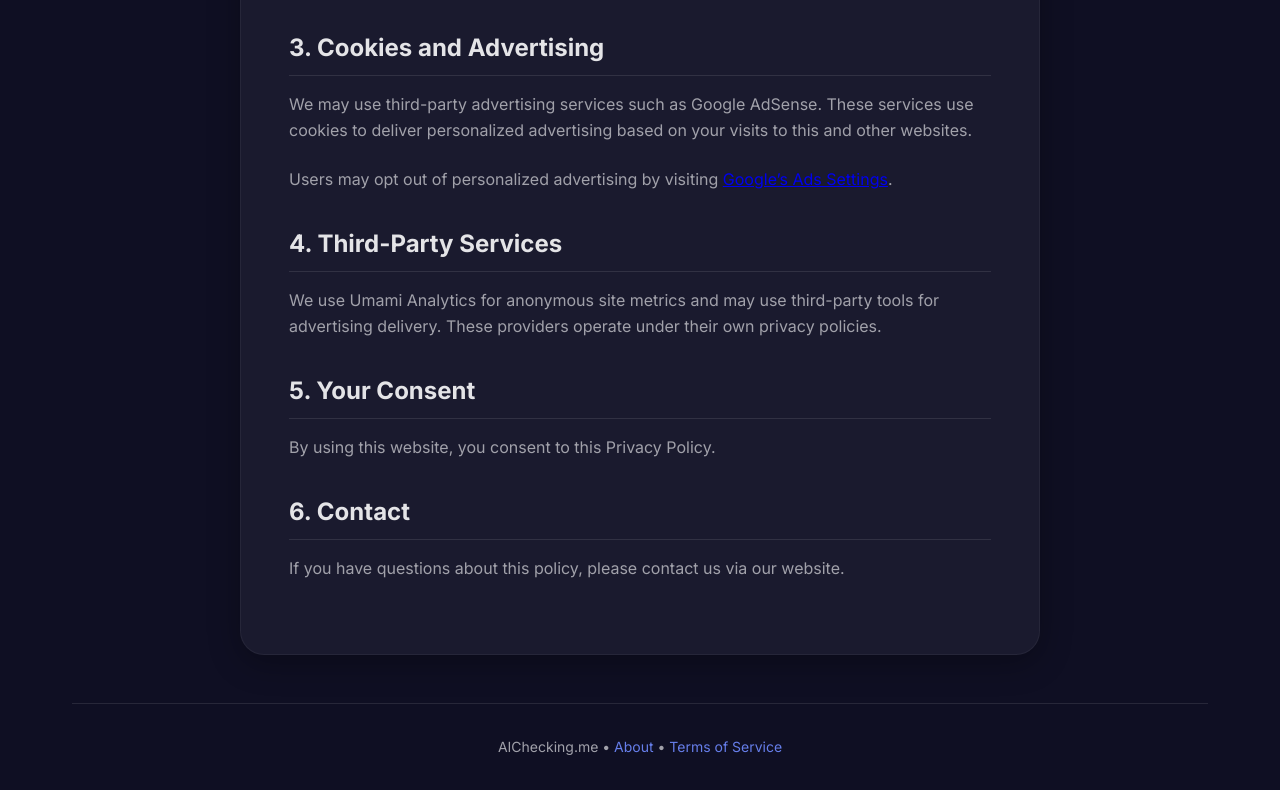
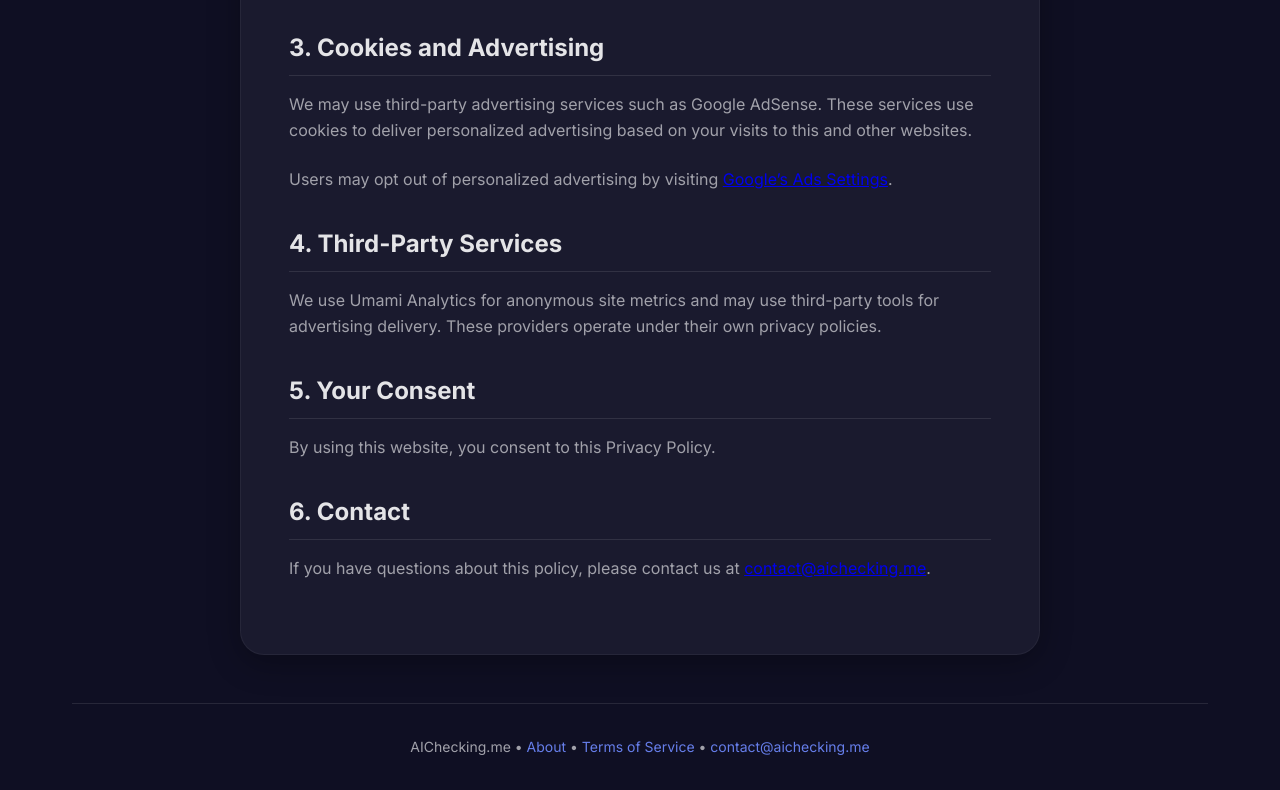
Before and after one commit to meetp2022/ML-Weekly-Projects, a plain HTML site: page AI-detector/frontend/privacy.html in a window 1280 px wide. Shown: the part 809-1599 px from the top of the page. Drawn offline with Linux system fonts and the light colour scheme.

Commit message:
UI: Add clickable contact email and refine Privacy Policy

```diff
--- a/AI-detector/frontend/privacy.html
+++ b/AI-detector/frontend/privacy.html
@@ -77,12 +77,14 @@
             <p>By using this website, you consent to this Privacy Policy.</p>
 
             <h2>6. Contact</h2>
-            <p>If you have questions about this policy, please contact us via our website.</p>
+            <p>If you have questions about this policy, please contact us at <a
+                    href="mailto:contact@aichecking.me">contact@aichecking.me</a>.</p>
         </main>
 
         <!-- Footer -->
         <footer class="footer">
-            <p>AIChecking.me • <a href="about.html">About</a> • <a href="terms.html">Terms of Service</a></p>
+            <p>AIChecking.me • <a href="about.html">About</a> • <a href="terms.html">Terms of Service</a> • <a
+                    href="mailto:contact@aichecking.me">contact@aichecking.me</a></p>
         </footer>
     </div>
 </body>
```
Also changed, not shown: AI-detector/frontend/about.html (+2 -1 lines), AI-detector/frontend/index.html (+2 -1 lines), AI-detector/frontend/terms.html (+2 -1 lines).
